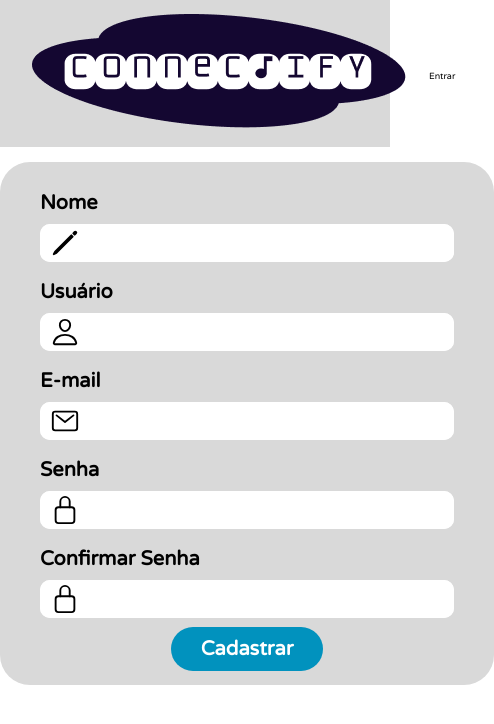
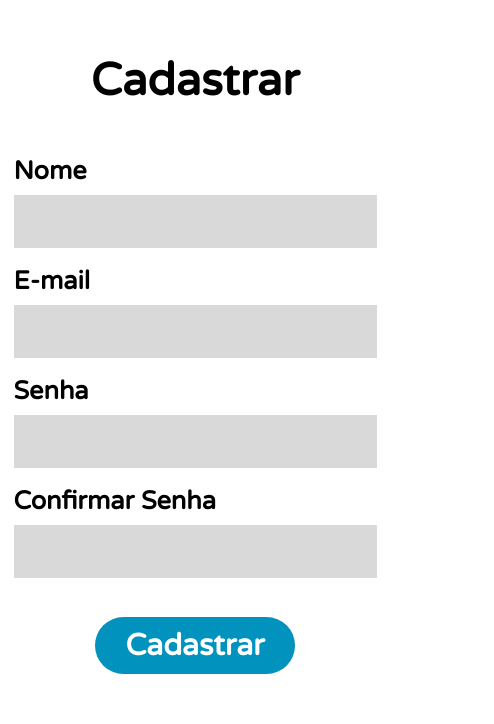
Before and after one commit to brianleao/connectify-project-frontend, a React (Create React App) app in the folder files/: page /cadastrar in a window 390 px wide. Shown: the top 724 px of the page, 494 px wide, since content can reach past the window. Built offline with nearby package versions, Linux system fonts and the light colour scheme.

Commit message:
responsive design in home, login and sign-in pages

```diff
--- a/files/src/components/Cadastrar.js
+++ b/files/src/components/Cadastrar.js
@@ -23,18 +23,17 @@
             alert("Por favor, preencha o campo da senha")
         }
 
-        else if(!name || !user || !email || !password || !confirmPassword){
+        else if(!name || !email || !password || !confirmPassword){
             alert("ERRO: Faltam campos a serem preenchidos!")
         }
 
         else {
-            alert(`O nome completo é ${name}, o usuário é ${user} o email é ${email} a senha é ${password} e a confirmação da senha é ${confirmPassword}`)
+            alert(`O nome completo é ${name}, o email é ${email} a senha é ${password} e a confirmação da senha é ${confirmPassword}`)
         }
     }
     //name é o que eu vou ler e setName o que eu vou alterar no name
     //no método useState() eu posso setar um valor que se inicia quando o componente for inicializado
     const [name, setName] = useState()
-    const [user, setUser] = useState()
     const [email, setEmail] = useState()
     const [password, setPassword] = useState()
     const [confirmPassword, setConfirmPassword] = useState()
@@ -43,11 +42,16 @@
         <div className={styles.cadastrar_main}>
 
             <nav className={styles.nav_bar}>
-                <Logo/>
-                <Link to="/login">
-                    <input type="button" value="Entrar" className={styles.button_enter}/>
+                <div className={styles.cointainerSecond}>
+                    <Logo/>
+                    <Link to="/login">
+                        <input type="button" value="Entrar" className={styles.button_enter}/>
+                    </Link>
+                </div>
+
+                <Link to="/" className={styles.cadastrarTittle}>
+                <h1>Cadastrar</h1>
                 </Link>
-
             </nav>
 
             <form onSubmit={cadastrarUsuario} className={styles.container_cadastrar}>
@@ -56,12 +60,6 @@
                 <div className={styles.container_icon}>
                     <IoPencilOutline className={styles.icons}/>
                     <input type="text" id="nome" onChange={(e) => setName(e.target.value)} className={styles.input_custom}/>
-                </div>
-
-                <label>Usuário</label>
-                <div className={styles.container_icon}>
-                    <IoPersonOutline className={styles.icons}/>
-                <input type="text" id="user" onChange={(e) => setUser(e.target.value)} className={styles.input_custom}/>
                 </div>
 
                 <label htmlFor="email">E-mail</label>
--- a/files/src/components/Cadastrar.module.css
+++ b/files/src/components/Cadastrar.module.css
@@ -4,6 +4,18 @@
     justify-content: space-between;
     background: #D9D9D9;
     padding: 14px 32px;
+}
+
+.cadastrarTittle {
+    display: none;
+}
+
+.cointainerSecond {
+    width: 100%;
+    display: flex;
+    align-items: center;
+    justify-content: space-between;
+    border: 1px solid red;
 }
 
 .logo_style {
@@ -84,4 +96,89 @@
 
 @media( max-width: 767px) {
 
+.button_enter {
+    display: none;
 }
+
+.nav_bar {
+    display: flex;
+    margin-top: 30px;
+    justify-content: center;
+    background: none;
+}
+
+.logoConnectify {
+    display: none;
+}
+
+.cadastrarTittle {
+    display: block;
+    font-size: 300px;
+    text-decoration: none;
+    color: black;
+}
+
+.cadastrarTittle h1 {
+    font-size: 15%;
+}
+
+.cointainerSecond {
+    display: none;
+}
+
+.container_cadastrar {
+    display: flex;
+    flex-direction: column;
+    margin: 15px auto;
+    width: max-content;
+    background: none;
+    padding: 0;
+    border-radius: 30px;
+}
+
+.icons {
+    display: none;
+}
+
+.input_custom {
+    width: 100%;
+    min-width: auto;
+    border: none;
+    outline-color: #0192BE;
+    padding: 10px;
+    font-size: 27px;
+    background: #D9D9D9;
+    border-radius: 0;
+}
+
+.container_icon {
+    display: flex;
+    align-items: center;
+    background: white;
+    font-size: 30px;
+    margin-bottom: 9px;
+}
+
+label {
+    font-size: clamp(20px, 6.5vw, 30px);
+}
+
+.button_cadastrar {
+    margin: 30px auto 0;
+    width: max-content;
+    border: none;
+    font-size: 30px;
+    font-weight: 600;
+    background: #0192BE;
+    color: white;
+    padding: 10px 30px;
+    border-radius: 30px;
+    cursor: pointer;
+    outline-color: white;
+}
+
+.button_cadastrar:hover {
+    background: #0192be8a;
+}
+
+}
--- a/files/src/components/Home.js
+++ b/files/src/components/Home.js
@@ -2,14 +2,14 @@
 import styles from './Home.module.css'
 import {Link} from 'react-router-dom'
 import LogoBalv from '../layout/images/Logo BALV.png'
-import LogoConnectify from '../components/Logo'
+import LogoConnectify from '../layout/images/logo_connectify.png'
 
 function Home() {
     return (
         <div className={styles.cont_main}>
             <ul className={styles.list}>
-                <li>
-                    <LogoConnectify/>
+                <li className={styles.container_logo}>
+                    <img src={LogoConnectify} className={styles.logo_connectify}/>
                 </li>
                 <li className={styles.buttons}>
                     <Link to="/cadastrar" className={styles.custom_button}>Cadastrar-se</Link>
@@ -18,8 +18,8 @@
             </ul>
 
             <div className={styles.main_home}>
-            <div className={styles.background_image}></div>
-            <p className={styles.description}>Ouça, avalie e compartilhe suas músicas e playlists favoritas de qualquer dispositivo.</p>
+                <div className={styles.background_image}></div>
+                <p className={styles.description}>Ouça, avalie e compartilhe suas músicas e playlists favoritas de qualquer dispositivo.</p>
             </div>
 
             <footer className={styles.footer_d}>
--- a/files/src/components/Home.module.css
+++ b/files/src/components/Home.module.css
@@ -43,7 +43,7 @@
 }
 
 
-/* DAQUI PRA BAIXO É DA MAINA ACIMA ESTÁ A NAVBAR */
+/* DAQUI PRA BAIXO É DA MAIN E ACIMA ESTÁ A NAVBAR */
 
 
 .main_home {
@@ -97,22 +97,31 @@
         flex-direction: column;
     }
 
-    .logo_connectify {
-        width: 90%;
-        margin: 30px auto;
+    .container_logo {
+        margin-top: 30px;
+        width: 100%;
+        display: flex;
+        justify-content: center;
     }
 
+    .logo_connectify {
+        display: block;
+        margin: 0 auto;
+        width: 70%;
+    }
+
+
     .main_home {
-        display: flex;
         height: auto;
      }
 
     .buttons {
-        width: 100vw;
+        width: auto;
         display: flex;
-        margin-top: 150px;
+        margin-top: 100px;
         flex-direction: column;
         justify-content: center;
+        margin-right: 0;
     }
 
     .background_image {display: none;}
@@ -124,7 +133,7 @@
         width: 100%;
         max-width: 360px;
         font-family: 'Varela Round', sans-serif;
-        font-size: clamp(20px, 10vw, 50px);
+        font-size: clamp(20px, 8vw, 50px);
         text-decoration: none;
         color: #ffffff;
         border-radius: 40px;
@@ -137,7 +146,7 @@
 
     .description {
         flex-basis: 100%;
-        font-size: clamp(25px, 5vw, 70px);
+        font-size: clamp(25px, 6vw, 70px);
         text-align: left;
         height: auto;
     }
--- a/files/src/components/Login.module.css
+++ b/files/src/components/Login.module.css
@@ -153,12 +153,14 @@
     .mail {
         background: #D9D9D9;
         border-radius: 0px;
+        min-width: 0;
     }
 
     .email {
         background: #D9D9D9;
         width: 100%;
-        color: white;
+        color: rgb(0, 0, 0);
+        font-size: 30px;
     }
 
     ::placeholder {
@@ -168,12 +170,14 @@
     .password {
         background: #D9D9D9;
         border-radius: 0px;
+        min-width: 0;
     }
 
     .passwd {
         background: #D9D9D9;
         width: 100%;
-        color: white;
+        color: rgb(0, 0, 0);
+        font-size: 30px;
     }
 
     .esqsen {
```
